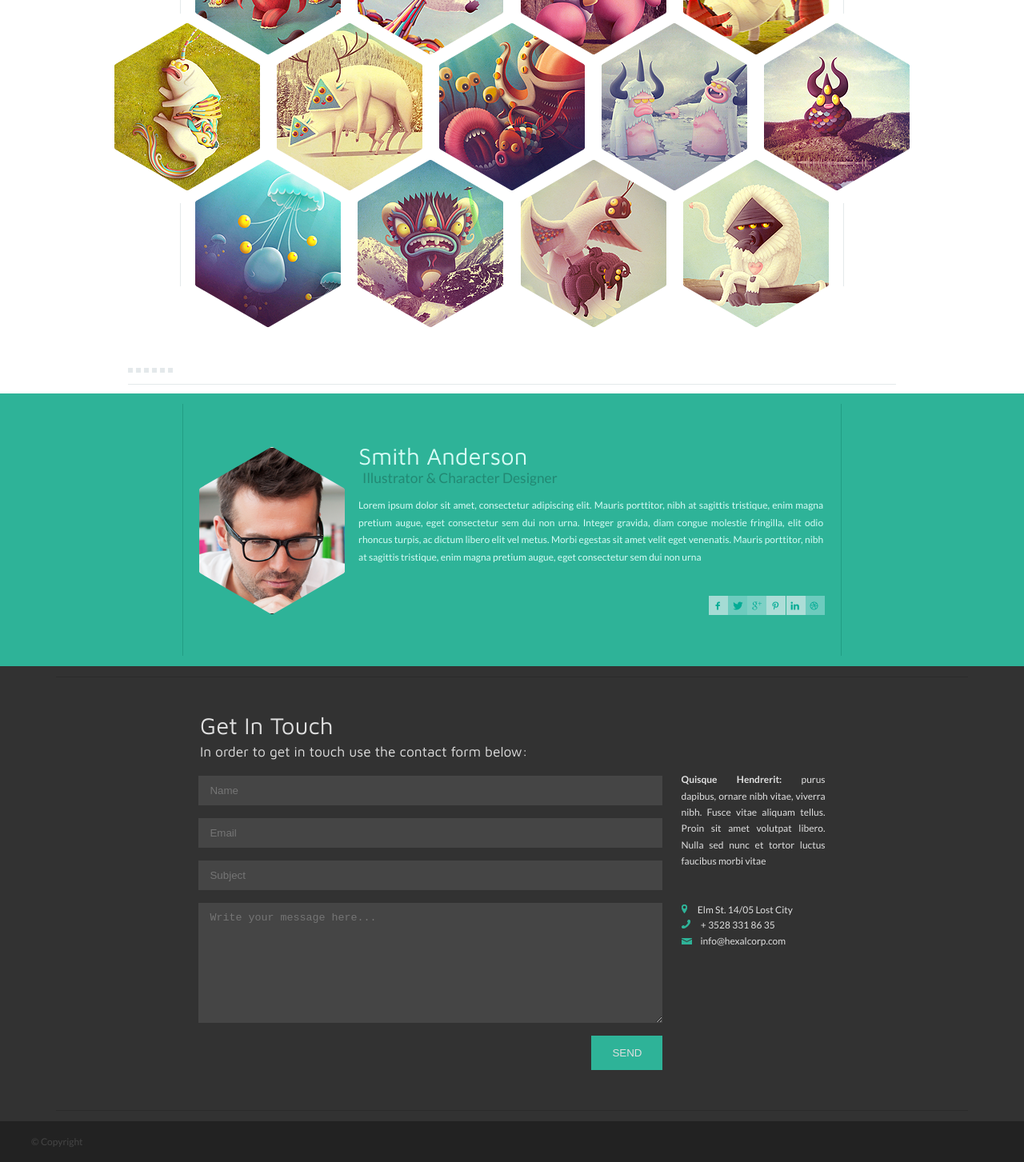
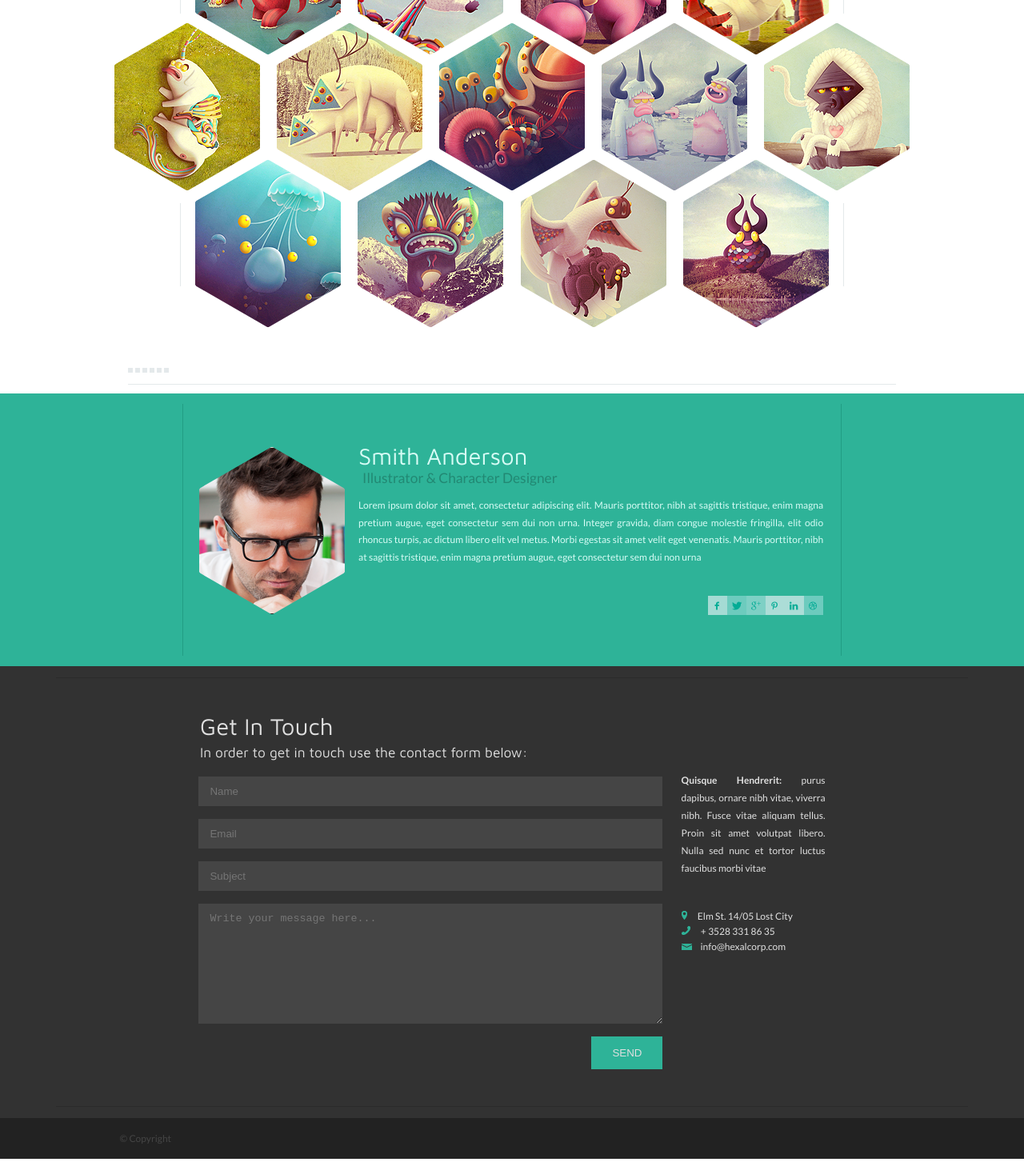
Before and after one commit to Nasta313/hexal, a plain HTML site: page index.html in a window 1280 px wide. Shown: the part 293-1746 px from the top of the page at 80% size. Drawn offline with Linux system fonts and the light colour scheme.

Commit message:
style
change list style, h1 add  to header, rename some classes

```diff
--- a/index.html
+++ b/index.html
@@ -10,7 +10,7 @@
     </head>
     <body>
         <header class="header">
-            <h1>Hexal</h1>
+            <h1>Smith Anderson-illustrator & Character Designer</h1>
             <div class='logo-conteiner'>
                 <div class="triangle-down">
                     <img src="assets/image/logo.png" alt="logo">
@@ -107,12 +107,12 @@
                     </div>
                     <div class="slider-controls">
                         <ul>
-                            <li class="slider-controls-item"><a href="#"></a></li>
-                            <li class="slider-controls-item"><a href="#"></a></li>
-                            <li class="slider-controls-item"><a href="#"></a></li>
-                            <li class="slider-controls-item"><a href="#"></a></li>
-                            <li class="slider-controls-item"><a href="#"></a></li>
-                            <li class="slider-controls-item"><a href="#"></a></li>
+                            <li class="slider-controls-item"><a href="#"></a></li><!--
+                            --><li class="slider-controls-item"><a href="#"></a></li><!--
+                            --><li class="slider-controls-item"><a href="#"></a></li><!--
+                            --><li class="slider-controls-item"><a href="#"></a></li><!--
+                            --><li class="slider-controls-item"><a href="#"></a></li><!--
+                            --><li class="slider-controls-item"><a href="#"></a></li>
                         </ul>
                     </div>
                     <div class="line-across-bottom line-color"></div>
@@ -124,14 +124,14 @@
                         <div class="part-left">
                             <div class='hexagon'>
                                 <div class='hex-layer-1'>
-                                    <div class='hex-layer-2' id="img-smith"></div>
+                                    <div class='hex-layer-2' id="main-img"></div>
                                 </div>
                             </div>
                         </div>
                         <div class="part-right">
                             <h1>Smith Anderson</h1>
                             <p class="subtitle">Illustrator & Character Designer</p>
-                            <p class="about-smith">Lorem ipsum dolor sit amet, consectetur adipiscing elit. Mauris porttitor,
+                            <p class="about">Lorem ipsum dolor sit amet, consectetur adipiscing elit. Mauris porttitor,
                             nibh at sagittis tristique, enim magna pretium augue, eget consectetur
                             sem dui non urna. Integer gravida, diam congue molestie fringilla,
                             elit odio rhoncus turpis, ac dictum libero elit vel metus. Morbi
@@ -139,24 +139,12 @@
                             tristique, enim magna pretium augue, eget consectetur sem dui non urna</p>
                             <div class="social-wrapper">
                                 <ul class="social-group">
-                                    <li>
-                                        <a href="#" class="social-icon i-facebook"> <i class="icon-facebook"></i></a>
-                                    </li>
-                                    <li>
-                                        <a href="#" class="social-icon i-twitter"><i class="icon-twitter"></i></a>
-                                    </li>
-                                    <li>
-                                        <a href="#" class="social-icon i-gplus"><i class="icon-gplus"></i></a>
-                                    </li>
-                                    <li>
-                                        <a href="#" class="social-icon i-pinterest"><i class="icon-pinterest"></i></a>
-                                    </li>
-                                    <li>
-                                        <a href="#" class="social-icon i-linkedin"><i class="icon-linkedin"></i></a>
-                                    </li>
-                                    <li>
-                                        <a href="#" class="social-icon i-dribbble"><i class="icon-dribbble"></i></a>
-                                    </li>
+                                   <li><a href="#" class="social-icon i-facebook"><i class="icon-facebook"></i></a></li><!--
+                                --><li><a href="#" class="social-icon i-twitter"><i class="icon-twitter"></i></a></li><!--
+                                --><li><a href="#" class="social-icon i-gplus"><i class="icon-gplus"></i></a></li><!--
+                                --><li><a href="#" class="social-icon i-pinterest"><i class="icon-pinterest"></i></a></li><!--
+                                --><li><a href="#" class="social-icon i-linkedin"><i class="icon-linkedin"></i></a></li><!--
+                                --><li><a href="#" class="social-icon i-dribbble"><i class="icon-dribbble"></i></a></li>
                                 </ul>
                             </div>
                         </div>
@@ -177,7 +165,7 @@
                         </form>
                     </div>
                     <div class="get-in-touch-part-right">
-                        <p class="get-in-touch-part-right-description"> <b> Quisque Hendrerit:</b> purus dapibus, ornare nibh vitae, viverra nibh. Fusce vitae aliquam tellus. Proin sit amet volutpat libero.
+                        <p class="get-in-touch-part-right-description"><b>Quisque Hendrerit: </b>purus dapibus, ornare nibh vitae, viverra nibh. Fusce vitae aliquam tellus. Proin sit amet volutpat libero.
                         Nulla sed nunc et tortor luctus faucibus morbi vitae</p>
                         <p class="get-in-touch-part-right-contacts">
                             <a href="#"><span id="get-place"> Elm St. 14/05 Lost City </span></a>
@@ -188,7 +176,7 @@
                 </div>
             </section>
         </main>
-        <footer>
+        <footer class="footer">
             <p> &#xA9; Copyright</p>
         </footer>
     </body>
--- a/style.css
+++ b/style.css
@@ -12,7 +12,6 @@
     font-weight: normal;
     font-style: normal;
   }
-
    [class^="icon-"]:before, [class*=" icon-"]:before {
     font-family: "fontello";
     font-style: normal;
@@ -28,7 +27,6 @@
     -webkit-font-smoothing: antialiased;
     -moz-osx-font-smoothing: grayscale;
   }
-
   .icon-gplus:before { content: '\e800'; }
   .icon-dribbble:before { content: '\e801'; }
   .icon-pinterest:before { content: '\e802'; }
@@ -181,11 +179,11 @@ main{
 #x6{background-image: url('assets/image/6.png');}
 #x7{background-image: url('assets/image/7.png');}
 #x8{background-image: url('assets/image/8.png');}
-#x9{background-image: url('assets/image/9.png');}
+#x9{background-image: url('assets/image/13.png');}
 #x10{background-image: url('assets/image/10.png');}
 #x11{background-image: url('assets/image/11.png');}
 #x12{background-image: url('assets/image/12.png');}
-#x13{background-image: url('assets/image/13.png');}
+#x13{background-image: url('assets/image/9.png');}
 .line-across-top{
     height: 1px;
     width: 40%;
@@ -227,16 +225,13 @@ main{
 .slider-controls ul li{
     height: 6px;
     display: inline-block;
-    margin-right: 1px;
+    margin-right: 3px;
 }
-
-
 .slider-controls-item a{
     width: 6px;
     height: 6px;
     display: inline-block;
     background-color: #e4e9eb;
-
 }
 .slider-controls-item a:hover{
     background-color: #8b8784;
@@ -274,7 +269,7 @@ main{
     display: inline-block;
     vertical-align: top;
 }
-#img-smith{
+#main-img{
     background-image: url("assets/image/image-smith.png");
 }
 .part-right h1{
@@ -289,7 +284,7 @@ main{
     font-weight: normal;
 
  }
-.about-smith{
+.about{
     padding-bottom: 38px;
     padding-top: 12px;
     font-size: 9pt;
@@ -302,7 +297,7 @@ main{
 }
 .social-group li{
     display: inline-block;
-    margin: -1.5px;
+    /**margin: -1.5px;**/
 }
 .social-icon{
     display: flex;
@@ -337,12 +332,12 @@ main{
 .get-in-touch{
     background-color:#323232;
     color: #e0e0e0;
-    padding: 13px 0px;
+    padding: 14px 0px;
 }
 .get-in-touch-wrapper{
     max-width: 960px;
     margin: 0px auto;
-    padding: 44px 90px 50px;
+    padding: 44px 90px 46px;
     border-bottom: 1px solid #2b2b2b;
     border-top: 1px solid #2b2b2b;
     text-align: center;
@@ -373,22 +368,19 @@ main{
     display: inline-block;
     vertical-align: top;
     text-align: center;
-    margin-top: -5px;
+    margin-top: -6px;
 }
 .get-in-touch-part-right-description{
     text-align: justify;
     font-size: 9pt;
-    line-height: 170%;
+    line-height: 183%;
     font-family: Lato;
     padding-bottom: 40px;
-}
-.get-in-touch-part-right-description span{
-    font-weight: bold;
 }
 .get-in-touch-part-right-contacts{
     text-align: justify;
     font-size: 9pt;
-    line-height: 165%;
+    line-height: 157%;
     font-family: Lato;
 }
 .get-in-touch-part-left{
@@ -412,7 +404,7 @@ textarea#message{
 }
 #button-send{
     background-color: #2eb398;
-    padding: 14px 26px;
+    padding: 13px 26px;
     color:  #e0e0e0;
     border: none;
     text-transform: uppercase;
@@ -452,17 +444,15 @@ textarea#message{
 
 
 
-footer{
-    margin: 0 auto;
-    background-color: #323232;
-    margin: 0 auto;
+.footer{
     background-color: #222222;
 }
-footer p{
+.footer p{
     padding: 16px 0px 15px 39px;
     font-size: 9pt;
     line-height: 165%;
     font-family: Lato;
     max-width: 1020px;
     color: #454545;
+    margin: 0 auto;
 }
```
